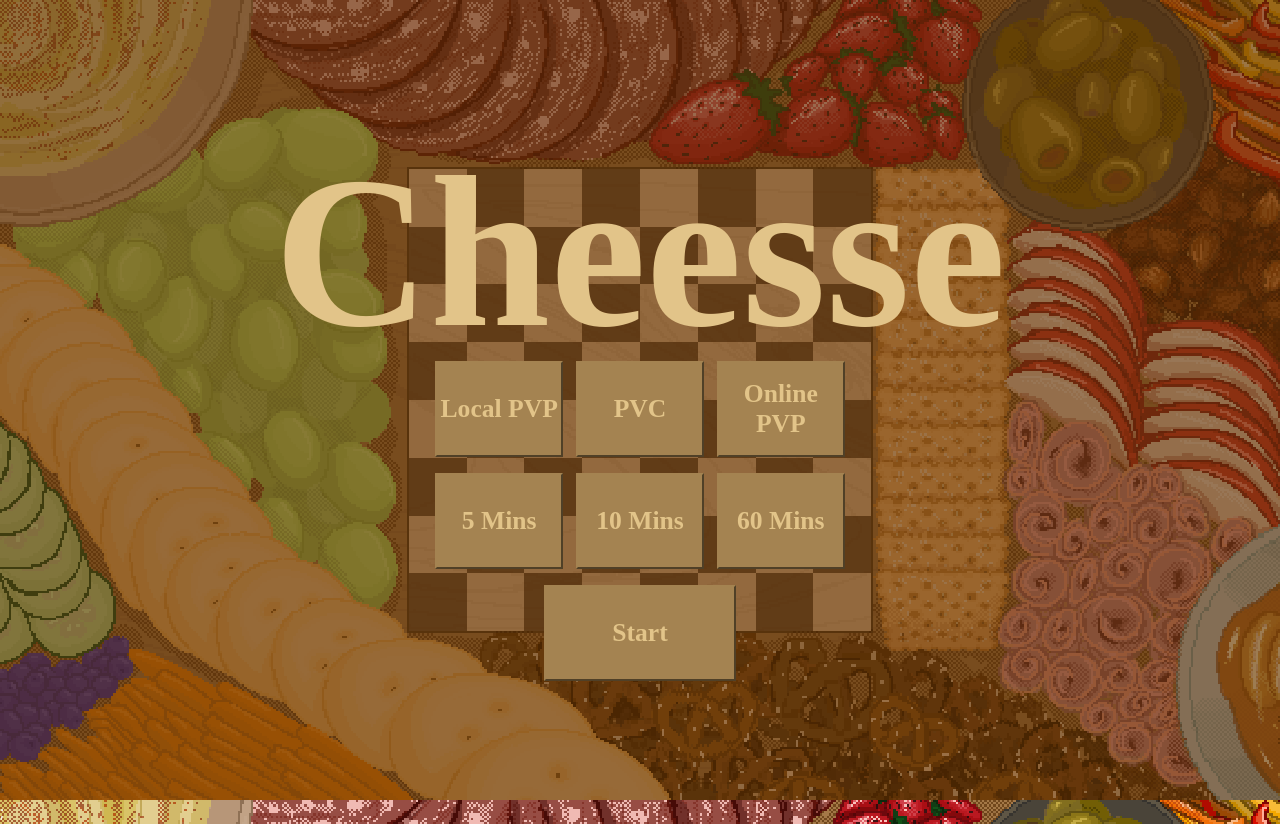
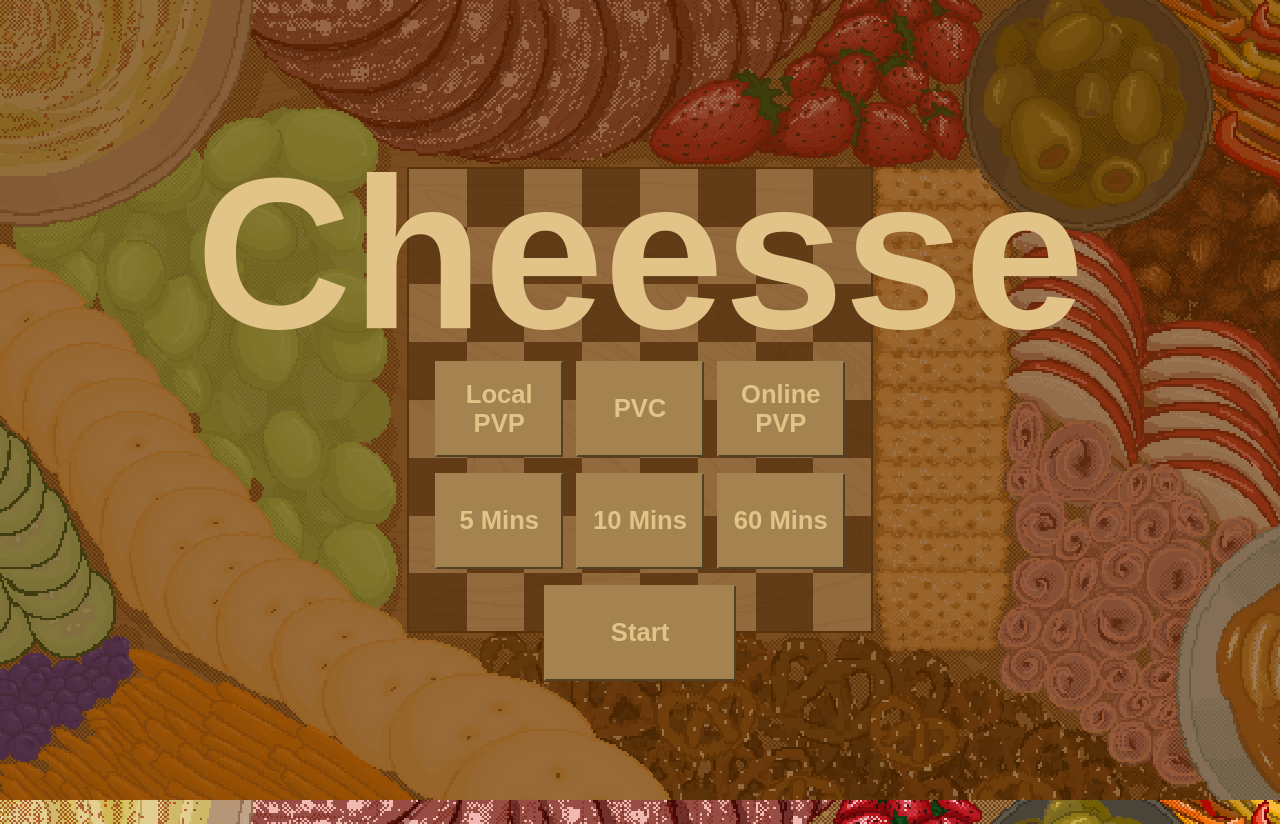
Before and after one commit to mtha724/Cheesse, a React (Vite) app in the folder frontend/: page / in a window 1280 px wide. Built offline with nearby package versions, Linux system fonts and the light colour scheme.

Commit message:
bugfix: Added generic font family to stylesheets.

```diff
--- a/frontend/src/chess/components/board/Board.css
+++ b/frontend/src/chess/components/board/Board.css
@@ -53,7 +53,7 @@
     top: 4px;
     left: 6px;
     font-size: clamp(10px, 1.8vmin, 12px);
-    font-family: 'Agency FB';
+    font-family: 'Agency FB', sans-serif;
     color: white;
     font-weight: 600;
     pointer-events: none;
@@ -66,7 +66,7 @@
     right: 6px;
     bottom: 4px;
     font-size: clamp(10px, 1.8vmin, 12px);
-    font-family: 'Agency FB';
+    font-family: 'Agency FB', sans-serif;
     color: white;
     font-weight: 600;
     pointer-events: none;
--- a/frontend/src/chess/components/controls/GameMoveLogSidebar.css
+++ b/frontend/src/chess/components/controls/GameMoveLogSidebar.css
@@ -49,7 +49,7 @@
 /* Responsive styles */
 @media (min-aspect-ratio: 16/9) {
     h1 {
-        font-family: 'Agency FB';
+        font-family: 'Agency FB', sans-serif;
         font-size: 5vh;
     }
 }
--- a/frontend/src/chess/components/controls/GameOptionsSidebar.css
+++ b/frontend/src/chess/components/controls/GameOptionsSidebar.css
@@ -43,7 +43,7 @@ button {
     padding: 5%;
     font-size: 2vw;
     font-weight: bold;
-    font-family: 'Agency FB';
+    font-family: 'Agency FB', sans-serif;
     color: #e2c489;
     background-color: #a48351;
     border-color: #a48351;
@@ -52,7 +52,7 @@ button {
 
 /* Heading styles */
 h1 {
-    font-family: 'Agency FB';
+    font-family: 'Agency FB', sans-serif;
     font-size: 3vw;
     color: #e2c489;
     text-wrap: wrap;
@@ -69,7 +69,7 @@ h1 {
     }
 
     h1 {
-        font-family: 'Agency FB';
+        font-family: 'Agency FB', sans-serif;
         font-size: 5vh;
 
     }
```
